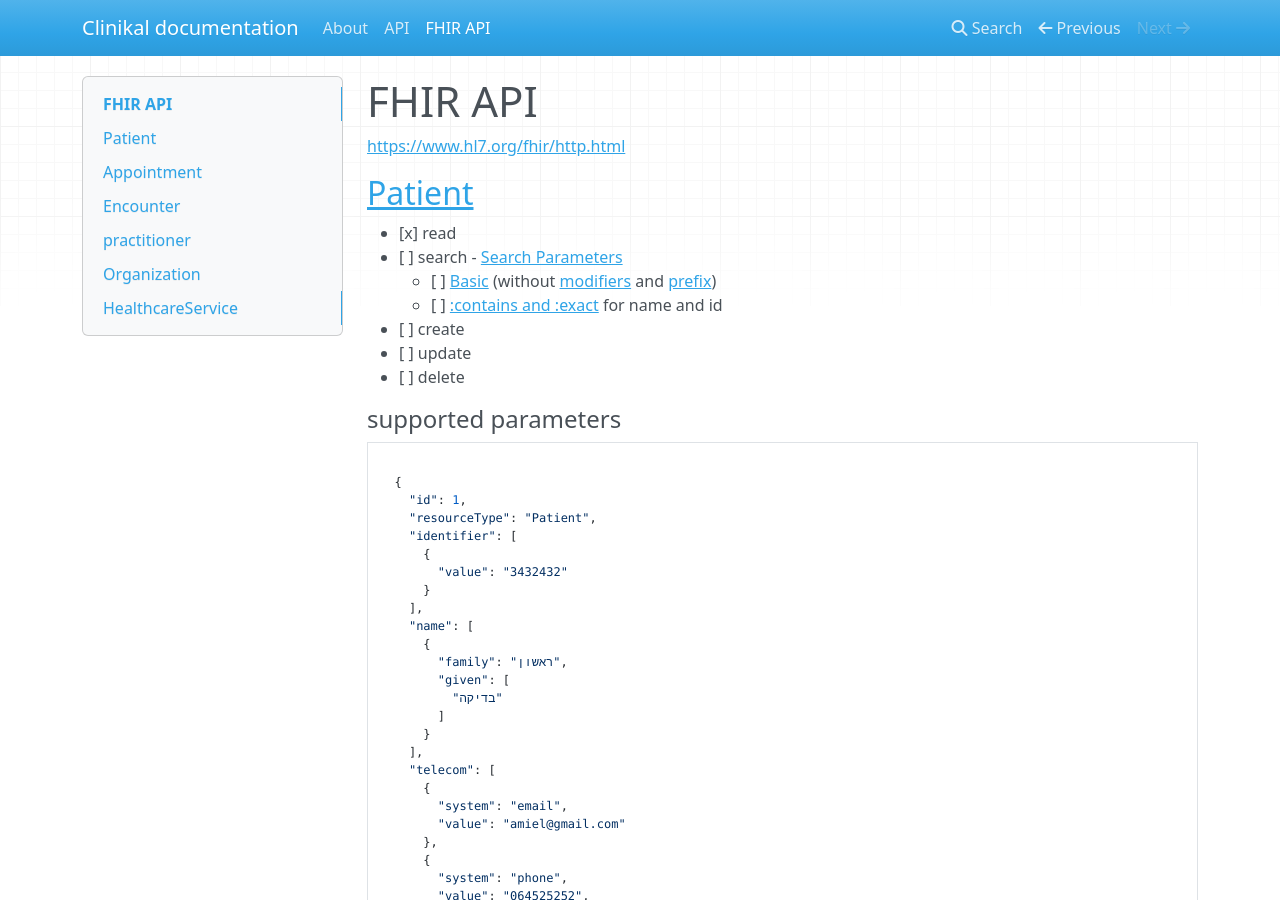
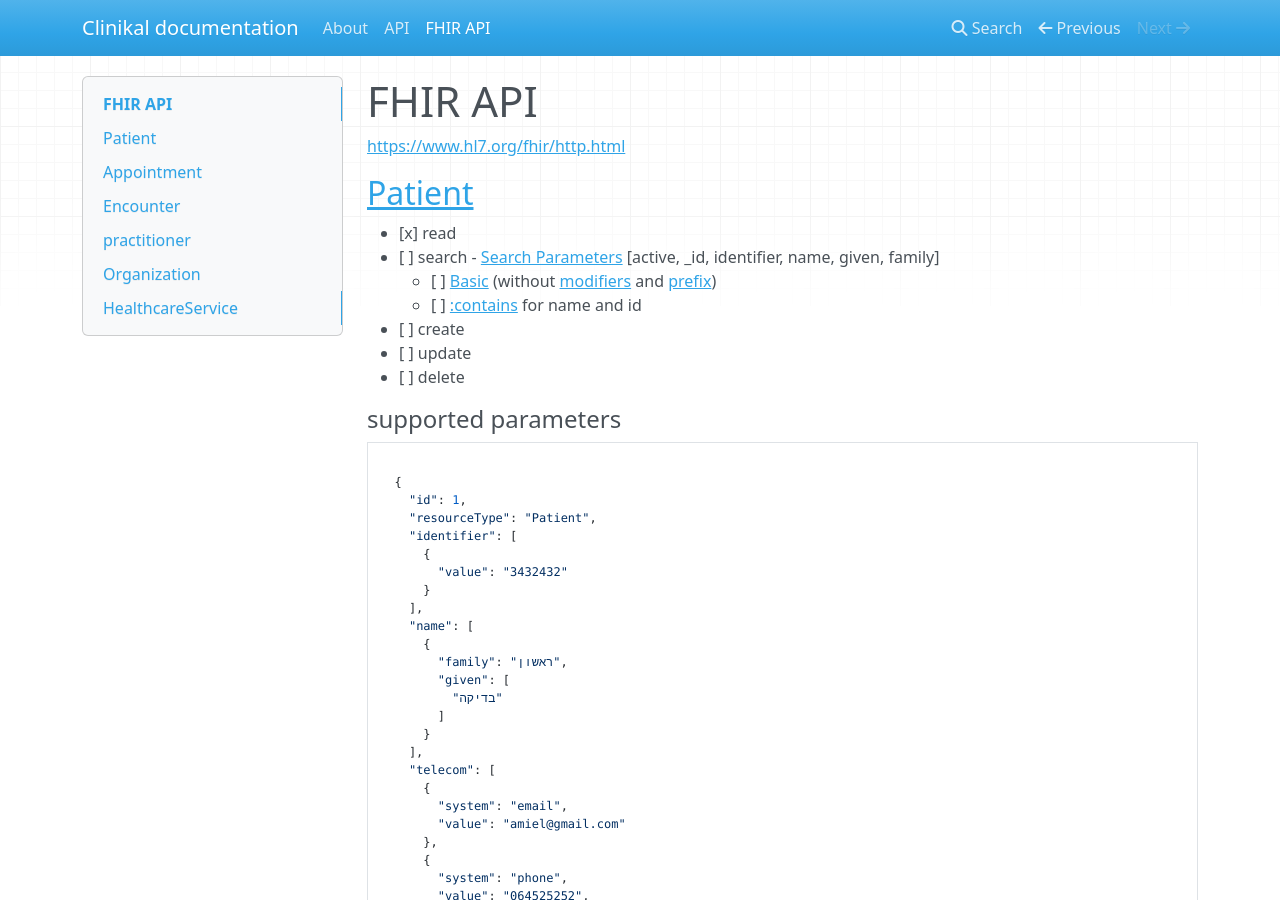
Before and after one commit to MohGovIL/Clinical-Documentation, an MkDocs documentation site: the page built from docs/fhir.md, in a window 1280 px wide and 900 px high. Built offline with MkDocs 1.6.1, drawn with Linux system fonts in a browser that asks for light colours; nearby versions of some CDN libraries; some of the changed text lies outside the part shown.

Commit message:
limit search parameters

```diff
--- a/docs/fhir.md
+++ b/docs/fhir.md
@@ -6,9 +6,9 @@
 ##[Patient](https://www.hl7.org/fhir/patient.html)
 
 - [x] read
-- [ ] search - [Search Parameters](https://www.hl7.org/fhir/patient.html#search)
+- [ ] search - [Search Parameters](https://www.hl7.org/fhir/patient.html#search) [active, _id, identifier, name, given, family]
     - [ ] [Basic](https://www.hl7.org/fhir/search.html#string) (without [modifiers](https://www.hl7.org/fhir/search.html#modifiers) and [prefix](https://www.hl7.org/fhir/search.html#prefix))
-    - [ ] [:contains and :exact](https://www.hl7.org/fhir/search.html#string) for name and id
+    - [ ] [:contains](https://www.hl7.org/fhir/search.html#string) for name and id
 - [ ] create
 - [ ] update
 - [ ] delete
@@ -159,7 +159,7 @@
 ##[HealthcareService](https://www.hl7.org/fhir/organization.html)
 
 - [ ] read
-- [ ] search - [Search Parameters](https://www.hl7.org/fhir/healthcareservice.html#search)
+- [ ] search - [Search Parameters](https://www.hl7.org/fhir/healthcareservice.html#search) [active, _id, identifier, service-type, organization, name]
     - [ ] [Basic](https://www.hl7.org/fhir/search.html#string) (without [modifiers](https://www.hl7.org/fhir/search.html#modifiers) and [prefix](https://www.hl7.org/fhir/search.html#prefix))
     - [ ] [include](https://www.hl7.org/fhir/search.html#include) Organization (providedBy)
 - [ ] create
```
